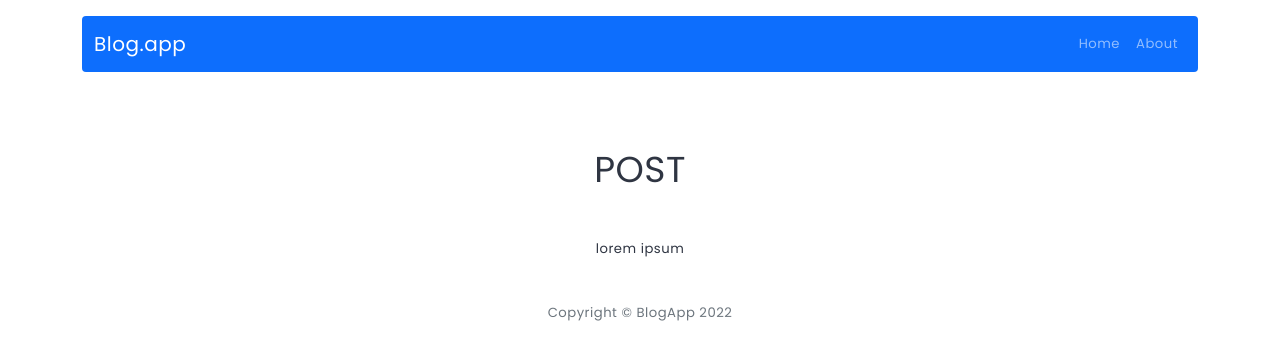
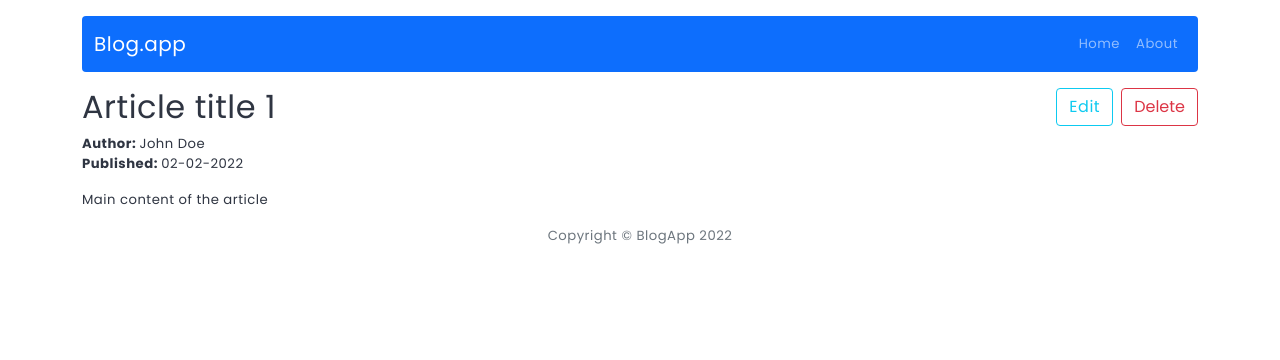
Before and after one commit to Maciej-Lask/crud-app, a React (Create React App) app: page /post/1 in a window 1280 px wide. Shown: the top 360 px of the page. Built offline with nearby package versions, Linux system fonts and the light colour scheme.

Commit message:
Add delete post feature

```diff
--- a/package.json
+++ b/package.json
@@ -12,7 +12,7 @@
     "react-bootstrap": "2.0",
     "react-dom": "^18.2.0",
     "react-redux": "7.2.6",
-    "react-router-dom": "6.0.1",
+    "react-router-dom": "^6.13.0",
     "react-scripts": "5.0.1",
     "redux": "4.1.2",
     "redux-devtools-extension": "2.13.9",
--- a/src/components/views/Post/Post.js
+++ b/src/components/views/Post/Post.js
@@ -1,13 +1,77 @@
-import styles from '../../common/PageTitle/PageTitle.module.scss';
-import PageTitle from '../../common/PageTitle/PageTitle';
+import { useSelector } from 'react-redux';
+import { getPostById } from '../../../redux/postsRedux';
+import { useParams, Link } from 'react-router-dom';
+import { useNavigate } from 'react-router-dom';
+import { useState } from 'react';
+import Modal from 'react-bootstrap/Modal';
+import { Button } from 'react-bootstrap';
+import { removePost } from '../../../redux/postsRedux';
+import { useDispatch } from 'react-redux';
+import { Navigate } from 'react-router-dom';
 
 const Post = () => {
-  return (
-    <div className={styles.PageTitleContainer}>
-      <PageTitle>Post</PageTitle>
-      <p>lorem ipsum</p>
-    </div>
-  );
+  const { id } = useParams();
+  const dispatch = useDispatch();
+  const navigate = useNavigate();
+  const postData = useSelector((state) => getPostById(state, id));
+  const [showModal, setShowModal] = useState(false);
+
+  const handleRemovePost = () => {
+    setShowModal(true);
+  };
+
+  const handleCancel = () => {
+    setShowModal(false);
+  };
+
+  const handleDelete = () => {
+    dispatch(removePost(id));
+    setShowModal(false);
+    navigate('/');
+  };
+  if (!postData) return <Navigate to="/" />;
+  else
+    return (
+      <div>
+        <div className="d-flex justify-content-between my-2">
+          <h2>{postData.title}</h2>
+          <div>
+            <Link to={`/post/edit/${id}`} className="btn btn-outline-info mx-2">
+              Edit
+            </Link>
+            <Button variant="btn btn-outline-danger" onClick={handleRemovePost}>
+              Delete
+            </Button>
+          </div>
+        </div>
+        <div>
+          <p className="mb-0">
+            <span className="fw-bold">Author: </span>
+            {postData.author}
+          </p>
+          <p>
+            <span className="fw-bold">Published: </span>
+            {postData.publishedDate}
+          </p>
+          <p>{postData.content}</p>
+        </div>
+
+        <Modal show={showModal} onHide={handleCancel}>
+          <Modal.Header closeButton>
+            <Modal.Title>Confirm Delete</Modal.Title>
+          </Modal.Header>
+          <Modal.Body>Are you sure you want to delete this post?</Modal.Body>
+          <Modal.Footer>
+            <Button variant="secondary" onClick={handleCancel}>
+              Cancel
+            </Button>
+            <Button variant="danger" onClick={handleDelete}>
+              Delete
+            </Button>
+          </Modal.Footer>
+        </Modal>
+      </div>
+    );
 };
 
 export default Post;
--- a/src/redux/postsRedux.js
+++ b/src/redux/postsRedux.js
@@ -1,11 +1,22 @@
+//variables
+const REMOVE_POST = 'app/posts/REMOVE_POST';
+
 //selectors
 export const getPosts = (state) => state.posts;
+export const getPostById = (state, postId) => {
+  return state.posts.find((post) => post.id === postId);
+}
 // actions
-// const createActionName = (actionName) => `app/posts/${actionName}`;
-
+//const createActionName = (actionName) => `app/posts/${actionName}`;
 // action creators
+export const removePost = (payload) => ({
+  type: REMOVE_POST,
+  payload
+})
 const postsReducer = (statePart = [], action) => {
   switch (action.type) {
+    case REMOVE_POST:
+      return statePart.filter((post) => post.id !== action.payload);
     default:
       return statePart;
   }
```
Also changed, not shown: 1 other file (tests, documents, lock files or other folders).
